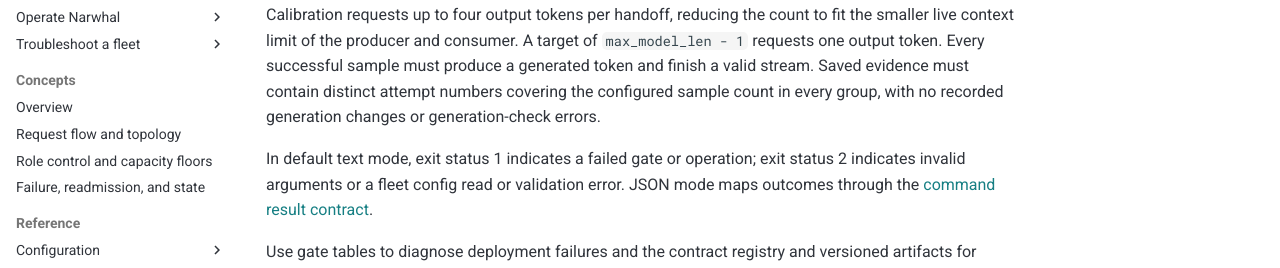
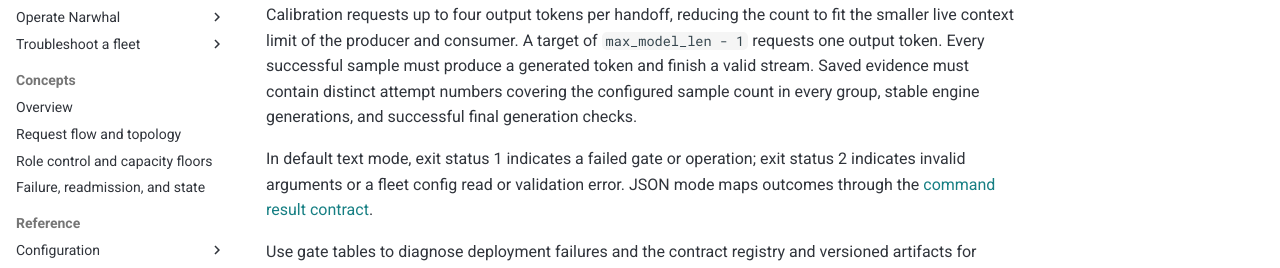
Before and after one commit to athrael-soju/Narwhal, an MkDocs documentation site: the page built from docs/cli/Check.md, in a window 1280 px wide and 900 px high, scrolled down 2352 px. Shown: the part 229-497 px from the top of the window. Built offline with MkDocs 1.6.1 and Material for MkDocs 9.7.7, drawn with Linux system fonts in a browser that asks for light colours; comment, search, counter and statistics services are not loaded; some of the changed text lies outside the part shown.

Commit message:
docs: tighten deadline calibration prose

```diff
--- a/docs/cli/Check.md
+++ b/docs/cli/Check.md
@@ -16,7 +16,7 @@
 | `--calibrate-first-token` | false | Measure fresh directed handoffs across specified input lengths with a diagnostic first-token bound. Exclusive with directed KV evidence modes, `--ring`, `--no-kv`, and nondefault `--repeats`. |
 | `--input-tokens LIST` | required for calibration | Comma-separated positive target input lengths. Include the longest input admitted by the service. Each target must leave at least one output token within both engines' live context limits. |
 | `--samples N` | `100` | Fresh handoffs per pair and input length. At least 100 completed attempts per group are required for qualifying evidence. |
-| `--observation-timeout-s SECONDS` | required for calibration | Diagnostic bound above `engine.first_token_timeout_s` and no greater than `serving.request_timeout_s`. |
+| `--observation-timeout-s SECONDS` | required for calibration | Diagnostic bound above `engine.first_token_timeout_s` and at most `serving.request_timeout_s`. |
 | `--calibration-out PATH` | required for calibration | Write raw samples and group summaries to a fresh JSON path under `runs/`. |
 | `--print-example-config`    | false                  | Prints the packaged annotated config before resolving the input config, then exits. Takes precedence over `--print-contract-versions`. |
 | `--print-contract-versions` | false                  | Prints the versioned JSON interface registry before resolving the input config, then exits. |
@@ -45,7 +45,7 @@
 
 `--observation-timeout-s` bounds the wait for first output; `serving.request_timeout_s` bounds the complete attempt.
 
-Calibration requests up to four output tokens per handoff, reducing the count to fit the smaller live context limit of the producer and consumer. A target of `max_model_len - 1` requests one output token. Every successful sample must produce a generated token and finish a valid stream. Saved evidence must contain distinct attempt numbers covering the configured sample count in every group, with no recorded generation changes or generation-check errors.
+Calibration requests up to four output tokens per handoff, reducing the count to fit the smaller live context limit of the producer and consumer. A target of `max_model_len - 1` requests one output token. Every successful sample must produce a generated token and finish a valid stream. Saved evidence must contain distinct attempt numbers covering the configured sample count in every group, stable engine generations, and successful final generation checks.
 
 In default text mode, exit status 1 indicates a failed gate or operation; exit status 2 indicates invalid arguments or a fleet config read or validation error. JSON mode maps outcomes through the [command result contract](../Command-Results.md).
 
```
Also changed, not shown: docs/configuration/02-Serving-and-Role-Control.md (+7 -7 lines), docs/deploy/06-Profile-and-Preflight.md (+1 -1 lines), docs/http-api/03-Backend-and-Failures.md (+1 -1 lines).
